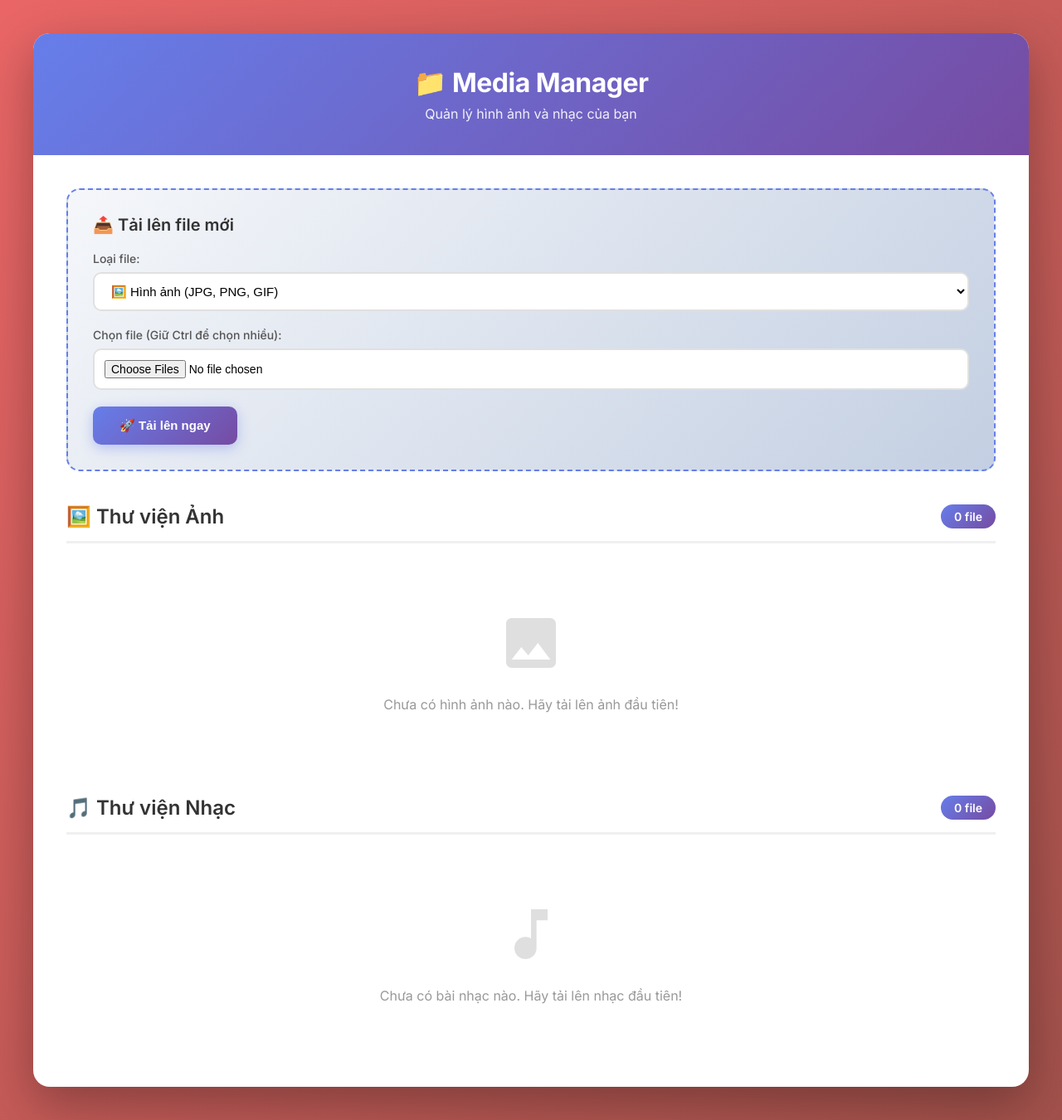
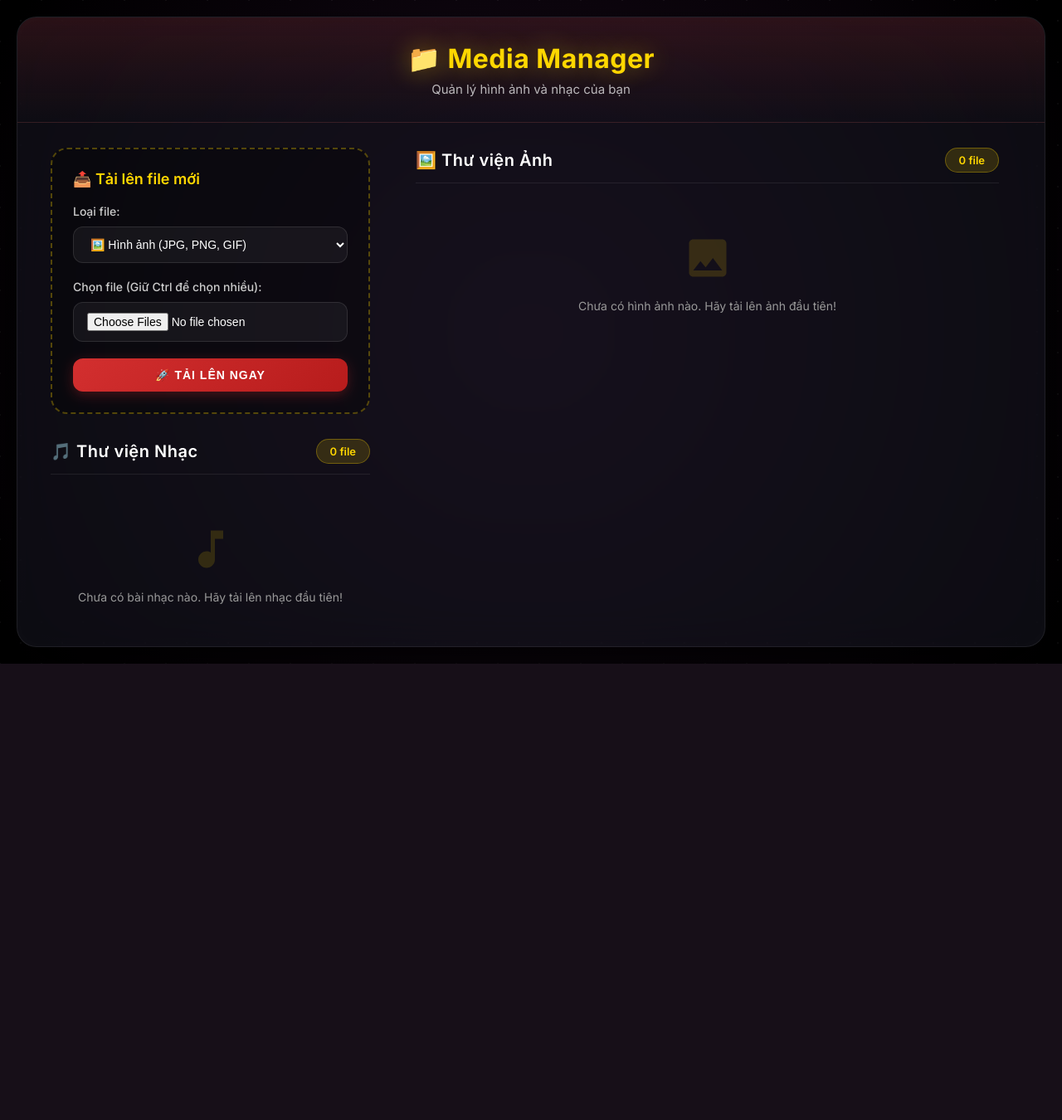
Before and after one commit to Daz-Vo/Noel, a PHP site: page /admin/index.php in a window 1280 px wide. Shown: the whole page at 83% size. After the commit the page ends 800 px from the top, so only its background shows below. Run offline with PHP 8.4, Linux system fonts and the light colour scheme.

Commit message:
Tối ưu lại web

```diff
--- a/admin/index.php
+++ b/admin/index.php
@@ -90,49 +90,210 @@ $musics = glob($musicDir . "*.{mp3,wav,ogg}", GLOB_BRACE);
     <title>Media Manager - Admin Dashboard</title>
     <link href="https://fonts.googleapis.com/css2?family=Inter:wght@400;500;600;700&display=swap" rel="stylesheet">
     <style>
-        /* GIỮ NGUYÊN TOÀN BỘ CSS CŨ CỦA BẠN */
         * { margin: 0; padding: 0; box-sizing: border-box; }
-        body { font-family: 'Inter', -apple-system, BlinkMacSystemFont, 'Segoe UI', sans-serif; background: linear-gradient(135deg, #ea6666ff 0%, #a2514bff 100%); min-height: 100vh; padding: 40px 20px; }
-        .container { max-width: 1200px; margin: 0 auto; background: white; border-radius: 20px; box-shadow: 0 20px 60px rgba(0,0,0,0.3); overflow: hidden; }
-        .header { background: linear-gradient(135deg, #667eea 0%, #764ba2 100%); padding: 40px; color: white; text-align: center; }
-        .header h1 { font-size: 32px; font-weight: 700; margin-bottom: 8px; letter-spacing: -0.5px; }
-        .header p { opacity: 0.9; font-size: 16px; }
-        .content { padding: 40px; }
-        .alert { padding: 16px 20px; margin-bottom: 30px; border-radius: 12px; display: flex; align-items: center; gap: 12px; font-size: 15px; animation: slideIn 0.3s ease; }
+        body {
+            font-family: 'Inter', -apple-system, BlinkMacSystemFont, 'Segoe UI', sans-serif;
+            background: radial-gradient(circle at center, #1a0b1c 0%, #000000 100%);
+            color: #fff;
+            height: 100vh;
+            overflow: hidden;
+            display: flex;
+            align-items: center;
+            justify-content: center;
+            padding: 20px;
+            position: relative;
+        }
+        body::before {
+            content: '';
+            position: absolute;
+            top: 0; left: 0; right: 0; bottom: 0;
+            background-image: radial-gradient(white 1px, transparent 1px), radial-gradient(white 1px, transparent 1px);
+            background-position: 0 0, 25px 25px;
+            background-size: 50px 50px;
+            opacity: 0.05;
+            z-index: -1;
+        }
+
+        .container {
+            width: 100%;
+            max-width: 1400px;
+            height: 95vh;
+            display: flex;
+            flex-direction: column;
+            background: rgba(20, 20, 30, 0.6);
+            backdrop-filter: blur(25px);
+            -webkit-backdrop-filter: blur(25px);
+            border: 1px solid rgba(255, 255, 255, 0.08);
+            border-radius: 24px;
+            box-shadow: 0 30px 60px rgba(0,0,0,0.8), inset 0 0 20px rgba(255,255,255,0.02);
+            overflow: hidden;
+        }
+        .header {
+            flex-shrink: 0;
+            background: linear-gradient(to bottom, rgba(211, 47, 47, 0.15) 0%, transparent 100%);
+            border-bottom: 1px solid rgba(255, 255, 255, 0.05);
+            padding: 30px 40px;
+            text-align: center;
+        }
+        .header h1 {
+            font-size: 32px;
+            font-weight: 700;
+            margin-bottom: 8px;
+            color: #FFD700;
+            text-shadow: 0 0 30px rgba(255, 215, 0, 0.4);
+            letter-spacing: 0.5px;
+        }
+        .header p { opacity: 0.7; font-size: 15px; color: #fff; }
+
+        .content {
+            flex: 1;
+            padding: 30px 40px;
+            display: flex;
+            gap: 40px;
+            overflow: hidden;
+        }
+
+        .left-panel {
+            width: 400px;
+            flex-shrink: 0;
+            display: flex;
+            flex-direction: column;
+            overflow-y: auto;
+            padding-right: 15px;
+        }
+
+        .right-panel {
+            flex: 1;
+            display: flex;
+            flex-direction: column;
+            overflow-y: auto;
+            padding-right: 15px;
+        }
+
+        .alert {
+            padding: 16px 20px; margin-bottom: 20px; border-radius: 12px;
+            display: flex; align-items: center; gap: 12px; font-size: 14px;
+            animation: slideIn 0.3s ease;
+            backdrop-filter: blur(10px);
+        }
         @keyframes slideIn { from { opacity: 0; transform: translateY(-10px); } to { opacity: 1; transform: translateY(0); } }
-        .alert i { font-style: normal; font-size: 20px; font-weight: bold; }
-        .success { background: #d4edda; color: #155724; border-left: 4px solid #28a745; }
-        .error { background: #f8d7da; color: #721c24; border-left: 4px solid #dc3545; }
-        .upload-section { background: linear-gradient(135deg, #f5f7fa 0%, #c3cfe2 100%); padding: 30px; border-radius: 16px; margin-bottom: 40px; border: 2px dashed #667eea; }
-        .upload-section h3 { color: #333; font-size: 20px; margin-bottom: 20px; font-weight: 600; }
+        .alert i { font-style: normal; font-size: 20px; }
+        .success { background: rgba(40, 167, 69, 0.15); color: #d4edda; border: 1px solid rgba(40, 167, 69, 0.3); }
+        .error { background: rgba(220, 53, 69, 0.15); color: #f8d7da; border: 1px solid rgba(220, 53, 69, 0.3); }
+
+        .upload-section {
+            background: rgba(0, 0, 0, 0.3);
+            padding: 25px; border-radius: 20px; margin-bottom: 30px;
+            border: 2px dashed rgba(255, 215, 0, 0.3);
+            transition: all 0.3s ease;
+        }
+        .upload-section:hover { border-color: rgba(255, 215, 0, 0.6); background: rgba(0, 0, 0, 0.4); }
+        .upload-section h3 { color: #FFD700; font-size: 18px; margin-bottom: 20px; font-weight: 600; }
+
         .form-group { margin-bottom: 20px; }
-        .form-group label { display: block; margin-bottom: 8px; color: #555; font-weight: 500; font-size: 14px; }
-        select { width: 100%; padding: 12px 16px; border: 2px solid #e0e0e0; border-radius: 10px; font-size: 15px; background: white; cursor: pointer; transition: all 0.3s ease; }
-        select:focus { outline: none; border-color: #667eea; }
-        input[type="file"] { width: 100%; padding: 12px; border: 2px solid #e0e0e0; border-radius: 10px; background: white; cursor: pointer; font-size: 14px; }
-        button { background: linear-gradient(135deg, #667eea 0%, #764ba2 100%); color: white; border: none; padding: 14px 32px; font-size: 15px; font-weight: 600; cursor: pointer; border-radius: 10px; transition: all 0.3s ease; box-shadow: 0 4px 15px rgba(102, 126, 234, 0.4); }
-        button:hover { transform: translateY(-2px); box-shadow: 0 6px 20px rgba(102, 126, 234, 0.6); }
-        button:active { transform: translateY(0); }
-        .section-header { display: flex; align-items: center; justify-content: space-between; margin: 40px 0 20px 0; padding-bottom: 15px; border-bottom: 3px solid #f0f0f0; }
-        .section-header h2 { color: #333; font-size: 24px; font-weight: 600; }
-        .badge { background: linear-gradient(135deg, #667eea 0%, #764ba2 100%); color: white; padding: 6px 16px; border-radius: 20px; font-size: 14px; font-weight: 600; }
-        .gallery { display: grid; grid-template-columns: repeat(auto-fill, minmax(200px, 1fr)); gap: 20px; margin-top: 20px; }
-        .item { background: white; border: 2px solid #f0f0f0; border-radius: 12px; overflow: hidden; transition: all 0.3s ease; cursor: pointer; }
-        .item:hover { transform: translateY(-5px); box-shadow: 0 10px 30px rgba(0,0,0,0.15); border-color: #667eea; }
-        .item-image { width: 100%; height: 200px; object-fit: cover; background: #f5f5f5; }
-        .item-info { padding: 15px; }
-        .item-name { display: block; font-size: 13px; color: #666; margin-bottom: 10px; overflow: hidden; text-overflow: ellipsis; white-space: nowrap; font-weight: 500; }
+        .form-group label { display: block; margin-bottom: 10px; color: #ccc; font-weight: 500; font-size: 14px; }
+        select, input[type="file"] {
+            width: 100%; padding: 12px 16px;
+            border: 1px solid rgba(255, 255, 255, 0.1);
+            border-radius: 12px; font-size: 14px;
+            background: rgba(255, 255, 255, 0.05); color: #fff;
+            transition: all 0.3s ease;
+        }
+        select option { background: #1a1a24; color: #fff; }
+        select:focus, input[type="file"]:focus { outline: none; border-color: #FFD700; background: rgba(255, 255, 255, 0.08); box-shadow: 0 0 15px rgba(255,215,0,0.1); }
+
+        button {
+            background: linear-gradient(135deg, #d32f2f 0%, #b71c1c 100%);
+            color: white; border: none; padding: 12px 24px;
+            font-size: 14px; font-weight: 600; cursor: pointer;
+            border-radius: 12px; transition: all 0.3s ease;
+            box-shadow: 0 4px 15px rgba(211, 47, 47, 0.3);
+            text-transform: uppercase; letter-spacing: 1px; width: 100%;
+        }
+        button:hover { box-shadow: 0 8px 25px rgba(211, 47, 47, 0.5); background: linear-gradient(135deg, #f44336 0%, #d32f2f 100%); }
+        button:active { box-shadow: 0 2px 10px rgba(211, 47, 47, 0.5); }
+
+        .section-header {
+            display: flex; align-items: center; justify-content: space-between;
+            margin: 0 0 20px 0; padding-bottom: 12px;
+            border-bottom: 1px solid rgba(255, 255, 255, 0.08);
+        }
+        .section-header h2 { color: #fff; font-size: 20px; font-weight: 600; letter-spacing: 0.5px; }
+        .badge {
+            background: rgba(255, 215, 0, 0.15); color: #FFD700;
+            padding: 6px 16px; border-radius: 20px; font-size: 13px; font-weight: 600;
+            border: 1px solid rgba(255, 215, 0, 0.3);
+        }
+
+        .gallery { display: grid; grid-template-columns: repeat(auto-fill, minmax(200px, 1fr)); gap: 20px; }
+        .item {
+            background: rgba(0, 0, 0, 0.3);
+            border: 1px solid rgba(255, 255, 255, 0.05);
+            border-radius: 16px; overflow: hidden;
+            transition: all 0.4s cubic-bezier(0.175, 0.885, 0.32, 1.275);
+            cursor: pointer;
+        }
+        .item:hover {
+            box-shadow: 0 20px 40px rgba(0,0,0,0.6), 0 0 20px rgba(255,215,0,0.15);
+            border-color: rgba(255, 215, 0, 0.4);
+            background: rgba(255, 255, 255, 0.03);
+        }
+        .item-image { width: 100%; height: 180px; object-fit: cover; background: #111; border-bottom: 1px solid rgba(255,255,255,0.05); }
+        .item-info { padding: 14px; display: flex; flex-direction: column; gap: 12px; }
+        .item-name {
+            display: block; font-size: 13px; color: #ccc;
+            overflow: hidden; text-overflow: ellipsis; white-space: nowrap; font-weight: 500;
+        }
+
         .music-list { list-style: none; padding: 0; }
-        .music-item { display: flex; align-items: center; justify-content: space-between; background: linear-gradient(135deg, #f5f7fa 0%, #c3cfe2 100%); padding: 20px; margin-bottom: 12px; border-radius: 12px; border: 2px solid transparent; transition: all 0.3s ease; }
-        .music-item:hover { border-color: #667eea; transform: translateX(5px); }
-        .music-info strong { display: block; color: #333; font-size: 15px; margin-bottom: 10px; }
-        audio { width: 300px; height: 35px; outline: none; }
-        .btn-delete { background: linear-gradient(135deg, #ff6b6b 0%, #ee5a6f 100%); color: white; text-decoration: none; padding: 8px 20px; font-size: 13px; font-weight: 600; border-radius: 8px; transition: all 0.3s ease; display: inline-block; box-shadow: 0 4px 15px rgba(238, 90, 111, 0.3); }
-        .btn-delete:hover { transform: translateY(-2px); box-shadow: 0 6px 20px rgba(238, 90, 111, 0.5); }
-        .empty-state { text-align: center; padding: 60px 20px; color: #999; }
-        .empty-state svg { width: 80px; height: 80px; margin-bottom: 20px; opacity: 0.3; }
-        .empty-state p { font-size: 16px; }
-        @media (max-width: 768px) { .content { padding: 20px; } .header h1 { font-size: 24px; } .gallery { grid-template-columns: repeat(auto-fill, minmax(150px, 1fr)); gap: 15px; } audio { width: 200px; } .music-item { flex-direction: column; gap: 15px; align-items: flex-start; } }
+        .music-item {
+            display: flex; flex-direction: column; gap: 12px;
+            background: rgba(0, 0, 0, 0.3);
+            padding: 16px; margin-bottom: 16px; border-radius: 16px;
+            border: 1px solid rgba(255, 255, 255, 0.05);
+            transition: all 0.3s ease;
+        }
+        .music-item:hover {
+            border-color: rgba(255, 215, 0, 0.3);
+            background: rgba(255, 255, 255, 0.03);
+            box-shadow: 0 10px 20px rgba(0,0,0,0.3);
+        }
+        .music-info { width: 100%; }
+        .music-info strong { display: block; color: #fff; font-size: 14px; margin-bottom: 10px; word-break: break-all; }
+        audio {
+            width: 100%; height: 35px; outline: none;
+            border-radius: 20px;
+        }
+        audio::-webkit-media-controls-panel { background-color: #f0f0f0; }
+
+        .btn-delete {
+            background: rgba(220, 53, 69, 0.1); color: #ff6b6b;
+            text-decoration: none; padding: 8px 16px; font-size: 13px; font-weight: 600;
+            border-radius: 8px; transition: all 0.3s ease;
+            border: 1px solid rgba(220, 53, 69, 0.3);
+            text-align: center; display: inline-block; align-self: flex-start;
+        }
+        .btn-delete:hover {
+            background: #dc3545; color: #fff;
+            box-shadow: 0 6px 20px rgba(220, 53, 69, 0.4);
+        }
+
+        .empty-state { text-align: center; padding: 40px 20px; color: #666; }
+        .empty-state svg { width: 60px; height: 60px; margin-bottom: 15px; opacity: 0.15; fill: #FFD700; }
+        .empty-state p { font-size: 14px; color: #999; }
+
+        /* Custom Scrollbar */
+        ::-webkit-scrollbar { width: 6px; }
+        ::-webkit-scrollbar-track { background: rgba(0,0,0,0.2); border-radius: 10px; }
+        ::-webkit-scrollbar-thumb { background: rgba(255, 215, 0, 0.3); border-radius: 10px; }
+        ::-webkit-scrollbar-thumb:hover { background: rgba(255, 215, 0, 0.5); }
+
+        @media (max-width: 900px) {
+            .content { flex-direction: column; overflow-y: auto; }
+            .left-panel, .right-panel { width: 100%; overflow: visible; padding-right: 0; }
+            body { height: auto; overflow: visible; }
+            .container { height: auto; max-height: none; }
+        }
     </style>
 </head>
 <body>
@@ -144,12 +305,12 @@ $musics = glob($musicDir . "*.{mp3,wav,ogg}", GLOB_BRACE);
     </div>
 
     <div class="content">
+        <div class="left-panel">
             <?php echo $message; ?>
 
             <div class="upload-section">
                 <h3>📤 Tải lên file mới</h3>
                 <form action="../upload_handler.php" method="post" enctype="multipart/form-data">
-
                     <div class="form-group">
                         <label>Loại file:</label>
                         <select name="type">
@@ -232,6 +361,41 @@ $musics = glob($musicDir . "*.{mp3,wav,ogg}", GLOB_BRACE);
                 </ul>
             <?php endif; ?>
         </div>
+
+        <div class="right-panel">
+            <div class="section-header">
+                <h2>🖼️ Thư viện Ảnh</h2>
+                <span class="badge"><?php echo count($images); ?> file</span>
+            </div>
+
+            <?php if(empty($images)): ?>
+                <div class="empty-state">
+                    <svg viewBox="0 0 24 24" fill="currentColor">
+                        <path d="M21 19V5c0-1.1-.9-2-2-2H5c-1.1 0-2 .9-2 2v14c0 1.1.9 2 2 2h14c1.1 0 2-.9 2-2zM8.5 13.5l2.5 3.01L14.5 12l4.5 6H5l3.5-4.5z"/>
+                    </svg>
+                    <p>Chưa có hình ảnh nào. Hãy tải lên ảnh đầu tiên!</p>
+                </div>
+            <?php else: ?>
+                <div class="gallery">
+                    <?php foreach($images as $img): ?>
+                        <div class="item">
+                            <img src="<?php echo $img; ?>" alt="Image" class="item-image">
+                            <div class="item-info">
+                                <span class="item-name" title="<?php echo basename($img); ?>">
+                                    <?php echo basename($img); ?>
+                                </span>
+                                <a href="?delete=<?php echo urlencode(basename($img)); ?>&type=image"
+                                   class="btn-delete"
+                                   onclick="return confirm('Bạn có chắc muốn xóa ảnh này?');">
+                                    🗑️ Xóa
+                                </a>
+                            </div>
+                        </div>
+                    <?php endforeach; ?>
+                </div>
+            <?php endif; ?>
+        </div>
+    </div>
 </div>
 
 </body>
```
Also changed, not shown: other parts of admin/index.php (+0 -32 lines), script.js (+43 -15 lines), favicon.ico, 1 other file. Lines whose indentation alone changed are shown as unchanged.
